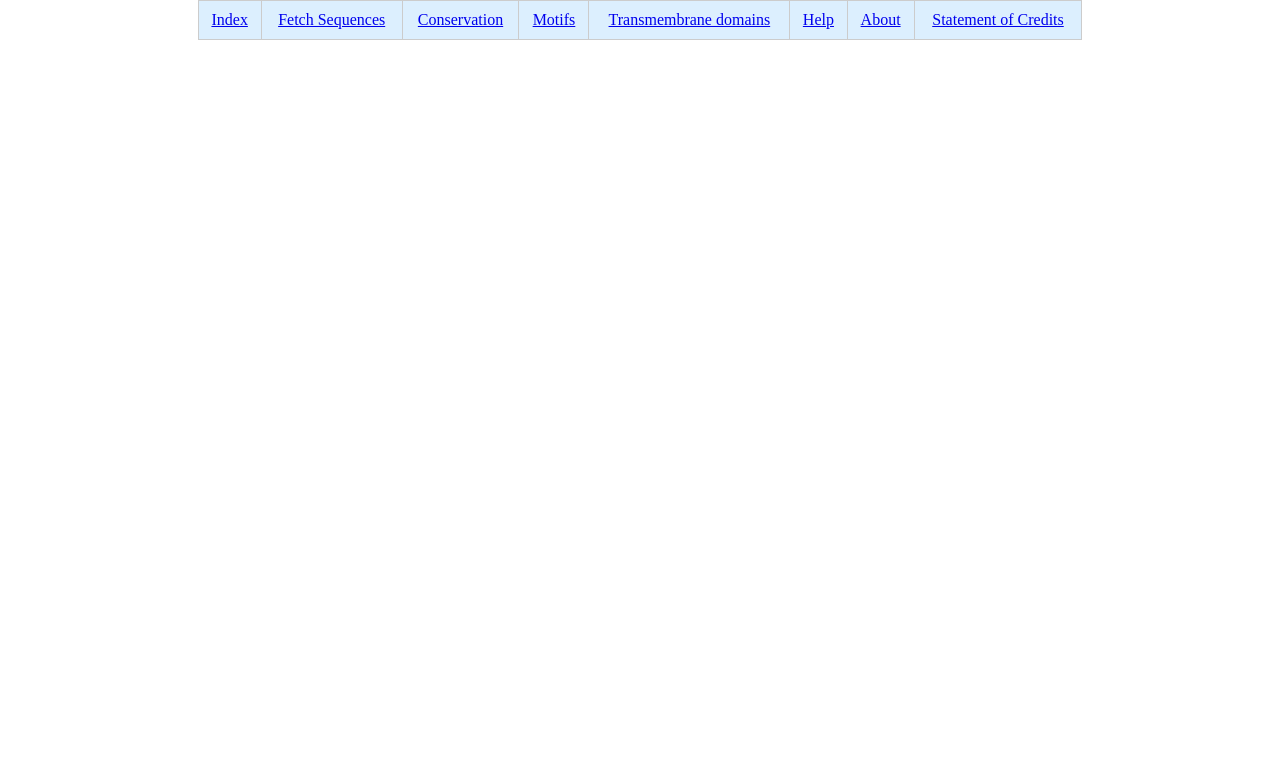
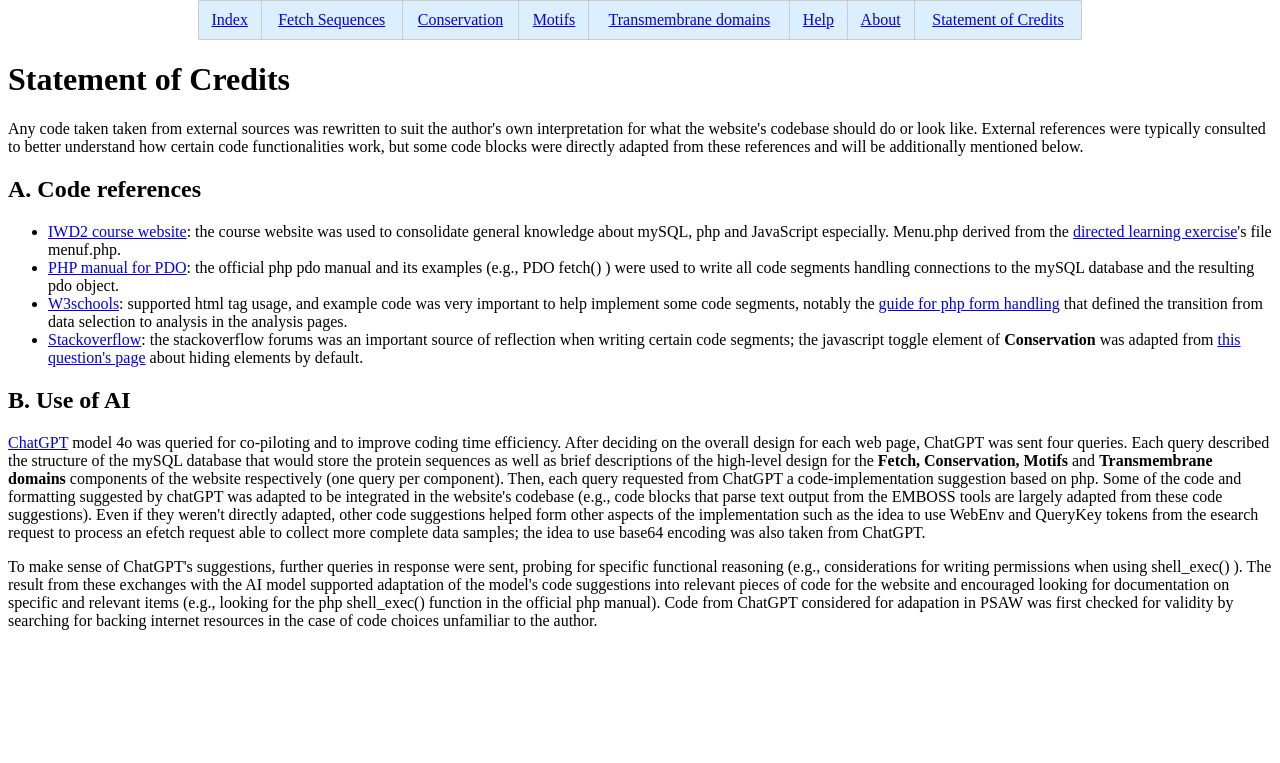
Before and after one commit to B179675-2024/Website, a PHP site: page /credits.php in a window 1280 px wide. Shown: the part 20-783 px from the top of the page. Run offline with PHP 8.4, Linux system fonts and the light colour scheme.

Commit message:
Finished with credits

```diff
--- a/credits.php
+++ b/credits.php
@@ -12,5 +12,28 @@
 <?php include 'menu.php';?>
 </div>
 
+<h1>Statement of Credits</h1>
+<p>Any code taken taken from external sources was rewritten to suit the author's own interpretation for what the website's codebase should do or look like. External references were typically consulted to better understand how certain code functionalities work, but some code blocks were directly adapted from these references and will be additionally mentioned below.</p>
+<h2>A. Code references</h2>
+<ul>
+ <li><a href="https://bioinfmsc8.bio.ed.ac.uk/IWD2.html">IWD2 course website</a>: the course website was used to consolidate general knowledge about mySQL, php and JavaScript especially. Menu.php derived from the <a href="https://bioinfmsc8.bio.ed.ac.uk/AY24_IWD2_DirLearn_02b.html">directed learning exercise</a>'s file menuf.php.</li>
+ <li><a href="https://www.php.net/manual/en/book.pdo.php">PHP manual for PDO</a>: the official php pdo manual and its examples (e.g., PDO fetch() ) were used to write all code segments handling connections to the mySQL database and the resulting pdo object.</li>
+ <li><a href="https://www.w3schools.com/">W3schools</a>: supported html tag usage, and example code was very important to help implement some code segments, notably the <a href="https://www.w3schools.com/php/php_forms.asp">guide for php form handling</a> that defined the transition from data selection to analysis in the analysis pages.</li>
+ <li><a href="https://stackoverflow.com/">Stackoverflow</a>: the stackoverflow forums was an important source of reflection when writing certain code segments; the javascript toggle element of <b>Conservation</b> was adapted from <a href="https://stackoverflow.com/questions/19163327/how-do-i-make-a-div-hidden-by-default-using-javascript">this question's page</a> about hiding elements by default.</li>
+</ul>
+
+<h2>B. Use of AI</h2>
+<p><a href="https://chatgpt.com/">ChatGPT</a> model 4o was queried for co-piloting and to improve coding time efficiency. After deciding on the overall design for each web page, ChatGPT was sent four queries. Each query described the structure of the mySQL database that would store the protein sequences as well as brief descriptions of the high-level design for the <b>Fetch, Conservation, Motifs</b> and <b>Transmembrane domains</b> components of the website respectively (one query per component).
+Then, each query requested from ChatGPT a code-implementation suggestion based on php. Some of the code and formatting suggested by chatGPT was adapted to be integrated in the website's codebase (e.g., code blocks that parse text output from the EMBOSS tools are largely adapted from these code suggestions).
+Even if they weren't directly adapted, other code suggestions helped form other aspects of the implementation such as the idea to use WebEnv and QueryKey tokens from the esearch request to process an efetch request able to collect more complete data samples; the idea to use base64 encoding was also taken from ChatGPT.
+</p
+
+<p>
+To make sense of ChatGPT's suggestions, further queries in response were sent, probing for specific functional reasoning
+(e.g., considerations for writing permissions when using shell_exec() ).
+The result from these exchanges with the AI model supported adaptation of the model's code suggestions into relevant pieces of code for the website
+and encouraged looking for documentation on specific and relevant items (e.g., looking for the php shell_exec() function in the official php manual).
+Code from ChatGPT considered for adapation in PSAW was first checked for validity by searching for backing internet resources in the case of code choices unfamiliar to the author.
+</p>
 </body>
 </html>
```
